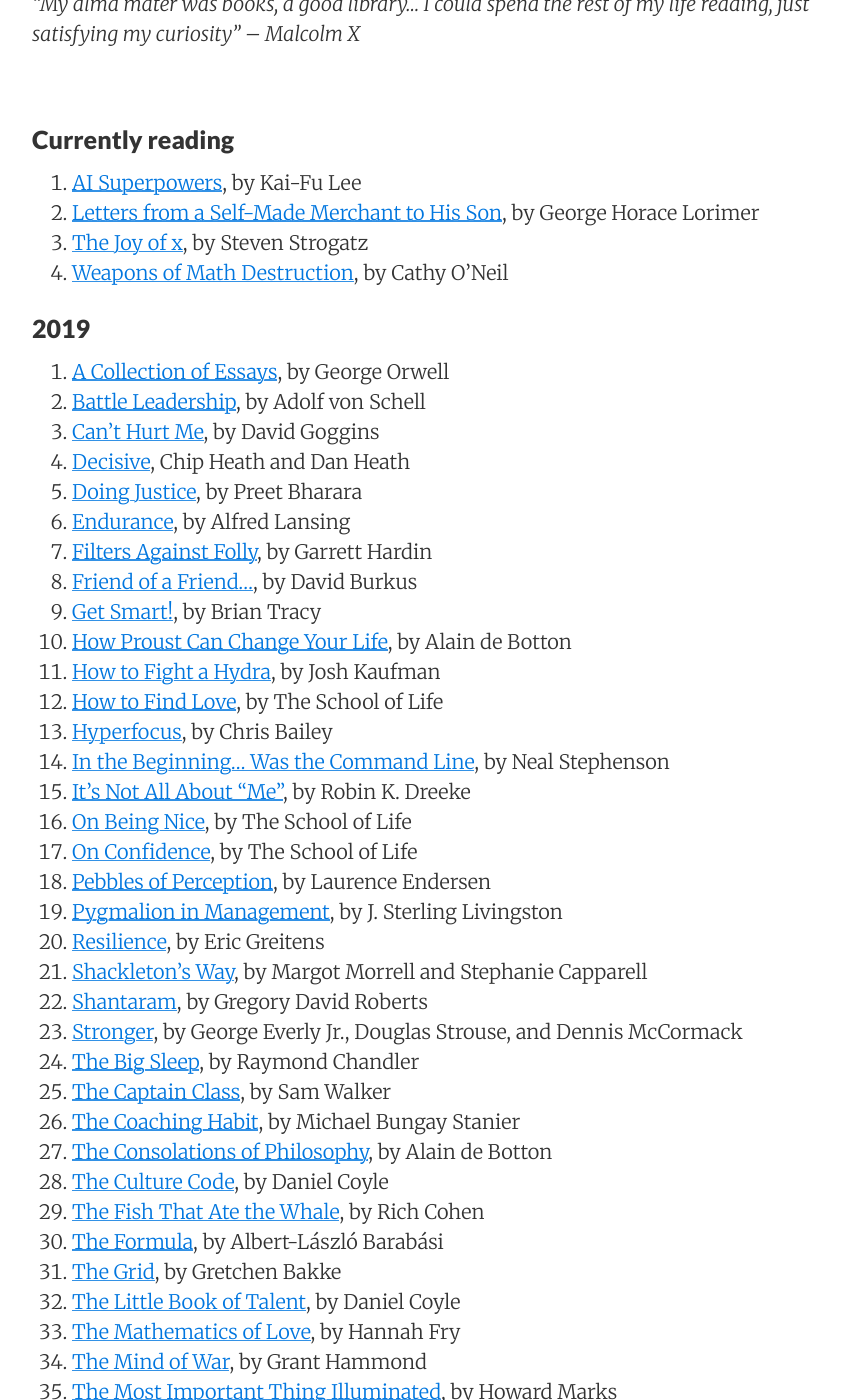
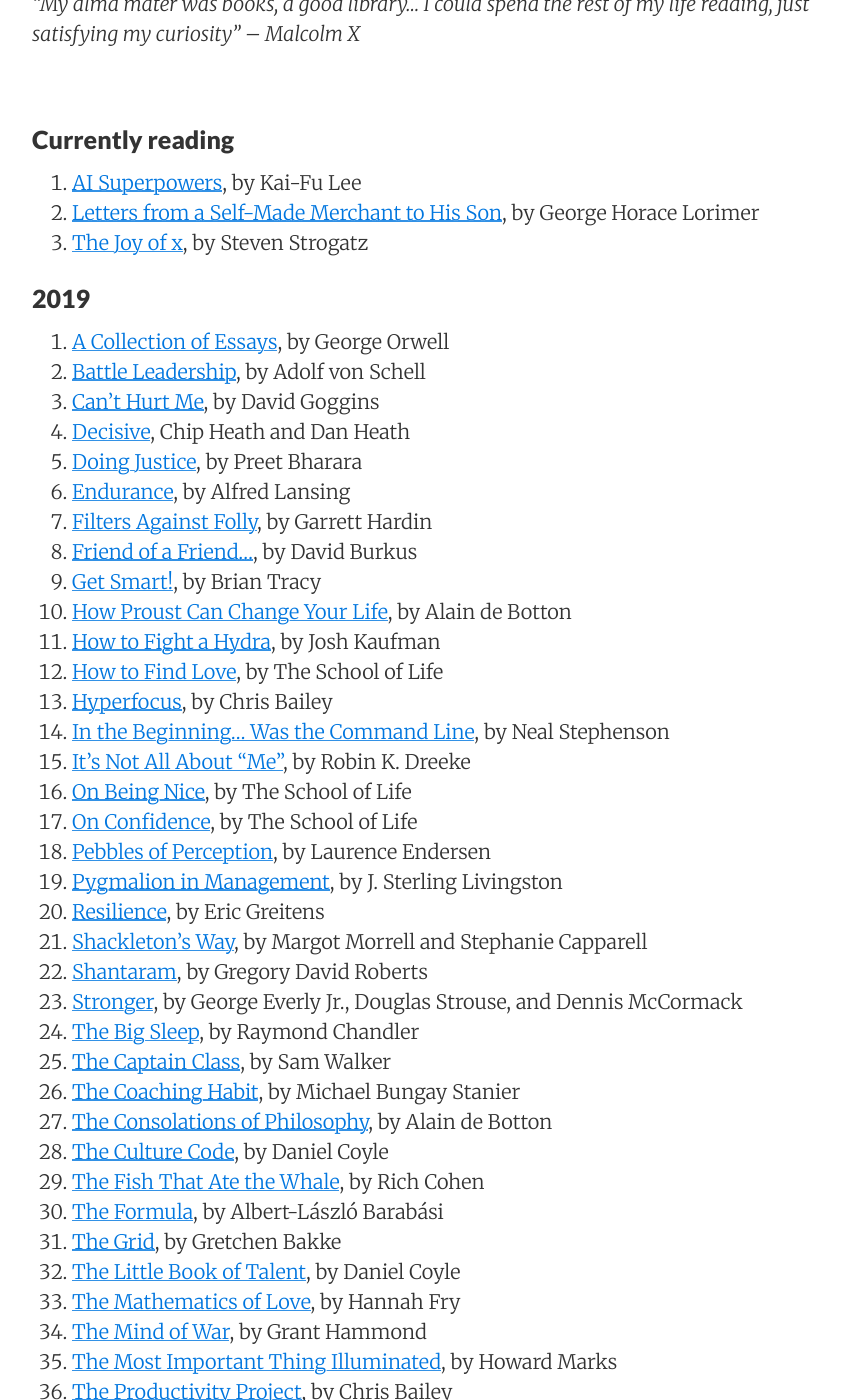
Before and after one commit to sewardlee337/sewardlee337.github.io, a Jekyll site: the page built from readinglist.md, in a window 1280 px wide and 1400 px high, scrolled down 251 px. Shown: the whole window, without its empty margins (188-1029 px from the left). Built offline with Jekyll 4.4.1, drawn with Linux system fonts in a browser that asks for light colours; nearby versions of some CDN libraries; some of the changed text lies outside the part shown.

Commit message:
Update reading list

```diff
--- a/readinglist.md
+++ b/readinglist.md
@@ -15,7 +15,6 @@
 1. [AI Superpowers](https://amzn.to/2Hh6siF), by Kai-Fu Lee
 1. [Letters from a Self-Made Merchant to His Son](https://amzn.to/2ngNscP), by George Horace Lorimer
 1. [The Joy of x](https://amzn.to/2YRPHog), by Steven Strogatz
-1. [Weapons of Math Destruction](https://amzn.to/33Q387F), by Cathy O'Neil
 
 
 ### 2019
```
Also changed, not shown: other parts of readinglist.md (+1 -0 lines).
